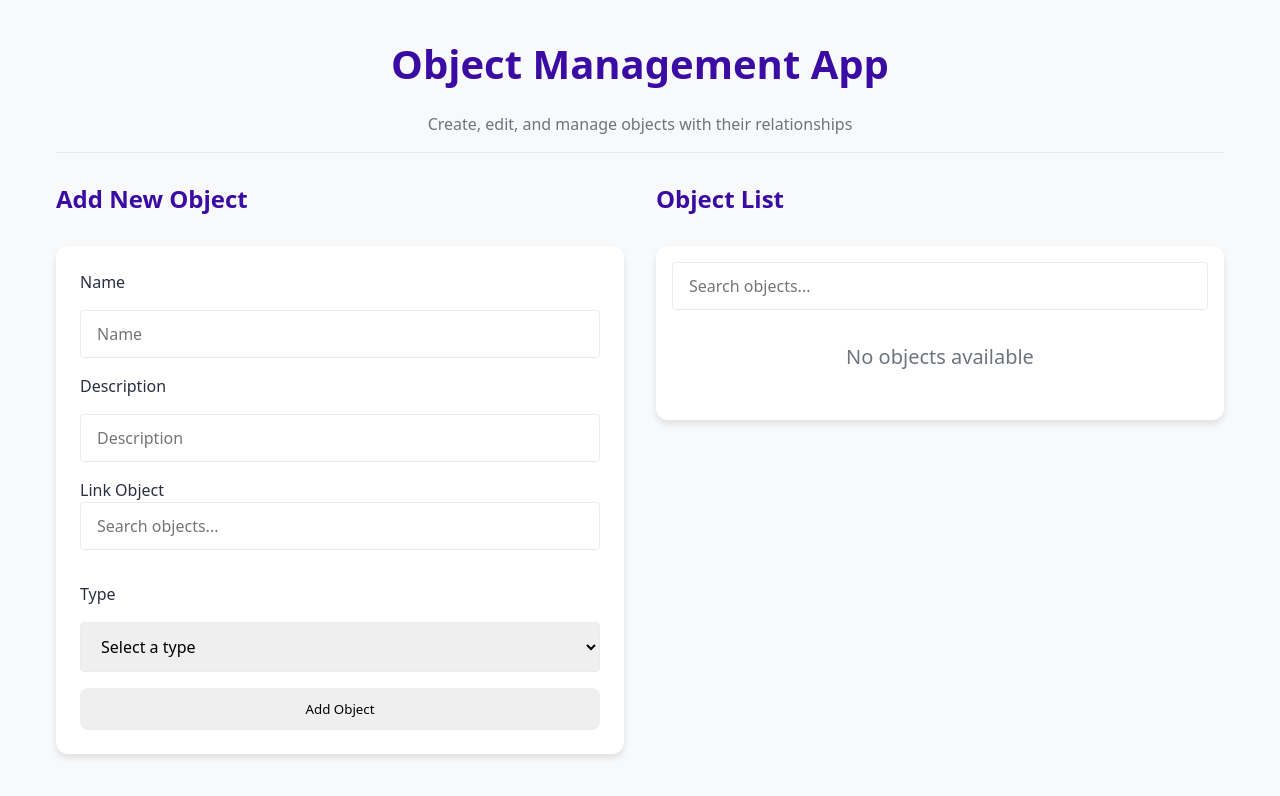
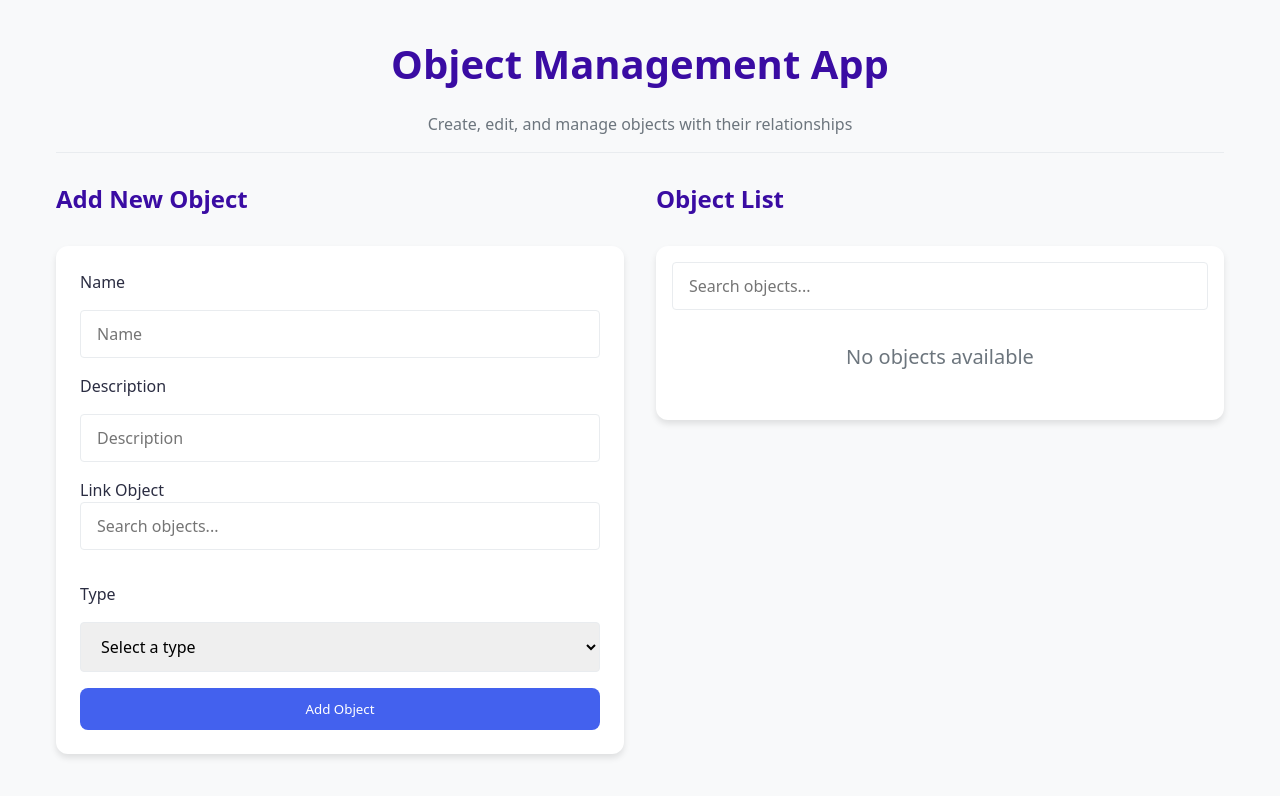
Before and after one commit to TomasGarciaDev/object-management-software, a React (Create React App) app: page / in a window 1280 px wide. Shown: the top 796 px of the page. Built offline with nearby package versions, Linux system fonts and the light colour scheme.

Commit message:
Styles: last buttons styles

```diff
--- a/src/components/ObjectForm.tsx
+++ b/src/components/ObjectForm.tsx
@@ -149,14 +149,11 @@ export default function ObjectForm({
         <option value='Server'>Server</option>
         <option value='Human'>Human</option>
       </select>
-      <button type='submit'>
+
+      <button type='submit' className='primary'>
         {isEditing ? "Update Object" : "Add Object"}
       </button>
-      {isEditing && (
-        <button onClick={clearEditing} className='cancel-btn'>
-          Cancel
-        </button>
-      )}
+      {isEditing && <button onClick={clearEditing}>Cancel</button>}
     </form>
   );
 }
--- a/src/index.css
+++ b/src/index.css
@@ -108,10 +108,6 @@ form {
   transition: box-shadow var(--transition-normal);
 }
 
-form:hover {
-  box-shadow: var(--shadow-lg);
-}
-
 input,
 select {
   padding: var(--space-sm) var(--space-md);
@@ -158,14 +154,15 @@ button {
   transition: all var(--transition-fast);
 }
 
-.button {
-  cursor: pointer;
-  padding: var(--space-sm) var(--space-md);
-  border: none;
-  border-radius: var(--border-radius-md);
-  font-family: var(--font-family);
-  font-weight: 500;
-  transition: all var(--transition-fast);
+button.primary {
+  background: var(--color-primary);
+  color: white;
+}
+
+button.primary:hover {
+  background: var(--color-primary-dark);
+  transform: translateY(-2px);
+  box-shadow: var(--shadow-md);
 }
 
 /* Container styles */
@@ -216,6 +213,12 @@ button {
   background-color: var(--color-danger);
   color: white;
   min-width: 80px;
+}
+
+.button.danger:hover {
+  background-color: #d64161;
+  transform: translateY(-2px);
+  box-shadow: var(--shadow-sm);
 }
 
 .object-list-item-actions {
```
